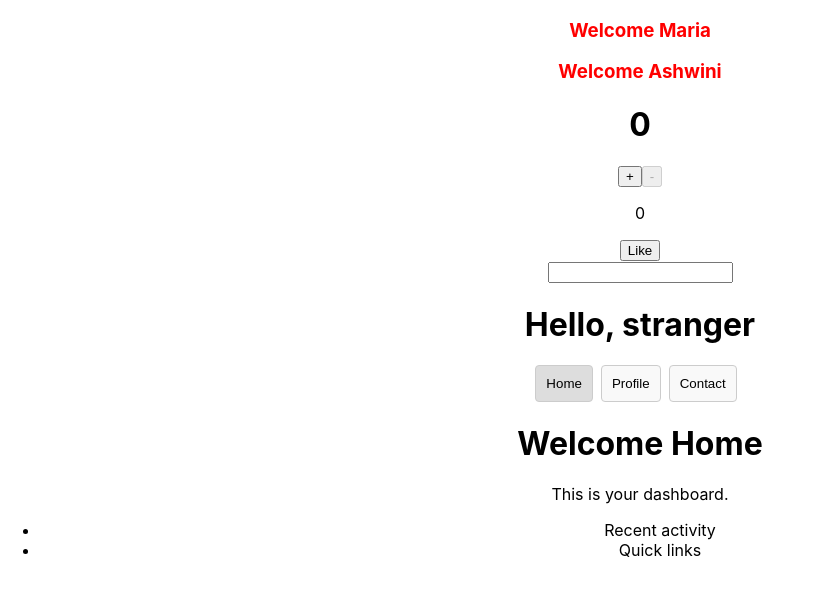
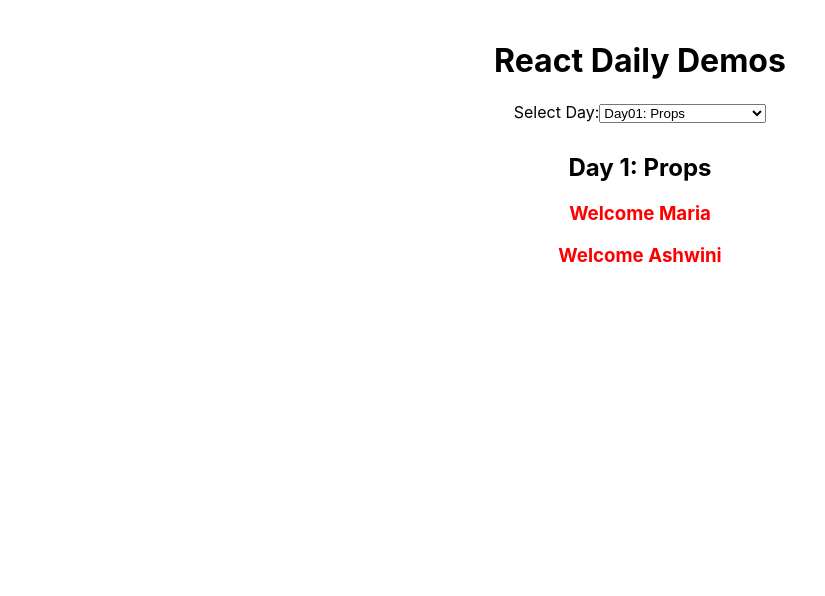
Before and after one commit to mariaashwini/react-training, a React (Create React App) app: page / in a window 1280 px wide. Shown: the top 596 px of the page, without its empty margins (0-825 px from the left). Built offline with nearby package versions, Linux system fonts and the light colour scheme.

Commit message:
Modified App.js file to view daily demos based on dropdown onChangeEvent

```diff
--- a/src/App.js
+++ b/src/App.js
@@ -1,20 +1,49 @@
+import { useState } from "react";
+
 import './App.css';
 import Welcome from './components/Day01_Props/Welcome.js';
-import Counter from './components/Day02_UseState/Counter.js';
-import NameForm from './components/Day02_UseState/NameForm.js';
-import Tabs from './components/Day02_UseState/Tabs.js';
+import Day02DemoSelector from './components/Day02_UseState/Day02DemoSelector.js';
 
+export default function App() {
+  const [activeDemo, setActiveDemo] = useState("Day01");
 
-function App() {
+  const demoMap = {
+    Day01: (
+    <div>
+      <h2>Day 1: Props</h2>
+      <Welcome name="Maria" />
+      <Welcome name="Ashwini" />
+    </div>
+  ),
+    Day02: <Day02DemoSelector />,
+  };
+
   return (
-    <div className="App">
-      <Welcome name="Maria"/>
-      <Welcome name="Ashwini"/>
-      <Counter/>
-      <NameForm/>
-      <Tabs/>
+    <div className="App" style={{ padding: "20px" }}>
+      <h1>React Daily Demos</h1>
+
+      <label>Select Day:</label>
+      <select onChange={(e) => setActiveDemo(e.target.value)} value={activeDemo}>
+        {Object.keys(demoMap).map((dayKey) => (
+          <option key={dayKey} value={dayKey}>
+            {dayKey}: {getDayTitle(dayKey)}
+          </option>
+        ))}
+      </select>
+
+      <div style={{ marginTop: "30px" }}>
+        {demoMap[activeDemo]}
+      </div>
     </div>
   );
 }
 
-export default App;
+// Optional: Define readable titles for each day
+function getDayTitle(dayKey) {
+  const titles = {
+    Day01: "Props",
+    Day02: "useState Demos",
+    // add more days here
+  };
+  return titles[dayKey] || "Demo";
+}
```
